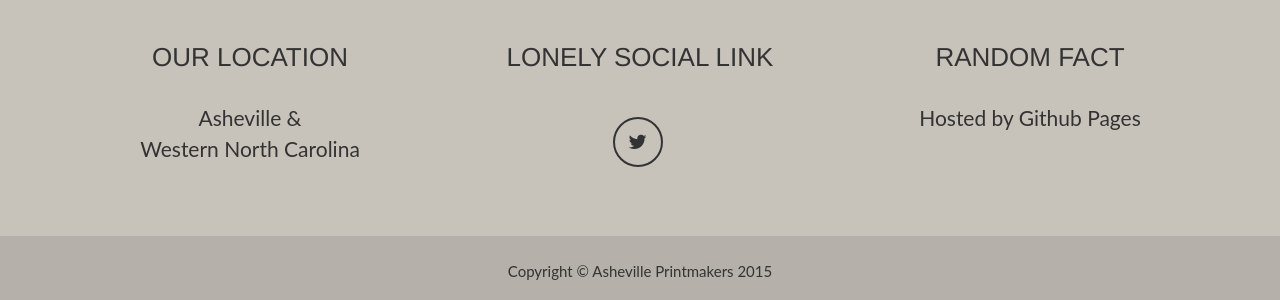
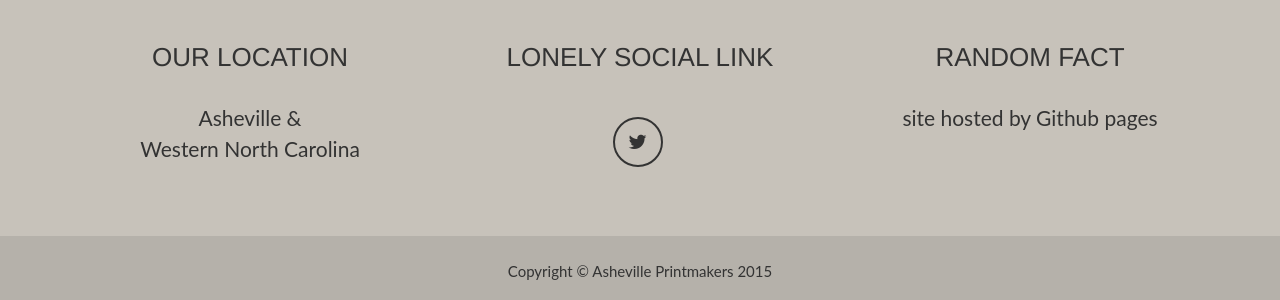
Before and after one commit to clayh53/avl_printmakers, a Jekyll site: the page built from index.html, in a window 1280 px wide and 900 px high, scrolled down 1585 px. Shown: the part 593-893 px from the top of the window. Built offline with Jekyll 4.4.1, drawn with Linux system fonts in a browser that asks for light colours.

Commit message:
some minor tweakage

```diff
--- a/_config.yml
+++ b/_config.yml
@@ -31,7 +31,7 @@ address:
   - line: Western North Carolina
 
 # Credits content
-credits: 'Hosted by Github Pages'
+credits: 'site hosted by Github pages'
 
 # Build settings
 markdown: kramdown
--- a/_includes/footer.html
+++ b/_includes/footer.html
@@ -23,7 +23,7 @@
                     </div>
                     <div class="footer-col col-md-4">
                         <h3>{{ site.footer.credits }}</h3>
-                        <p>{{ site.credits }}</p>
+                        <p> {{site.credits}}</p>
                     </div>
                 </div>
             </div>
```
